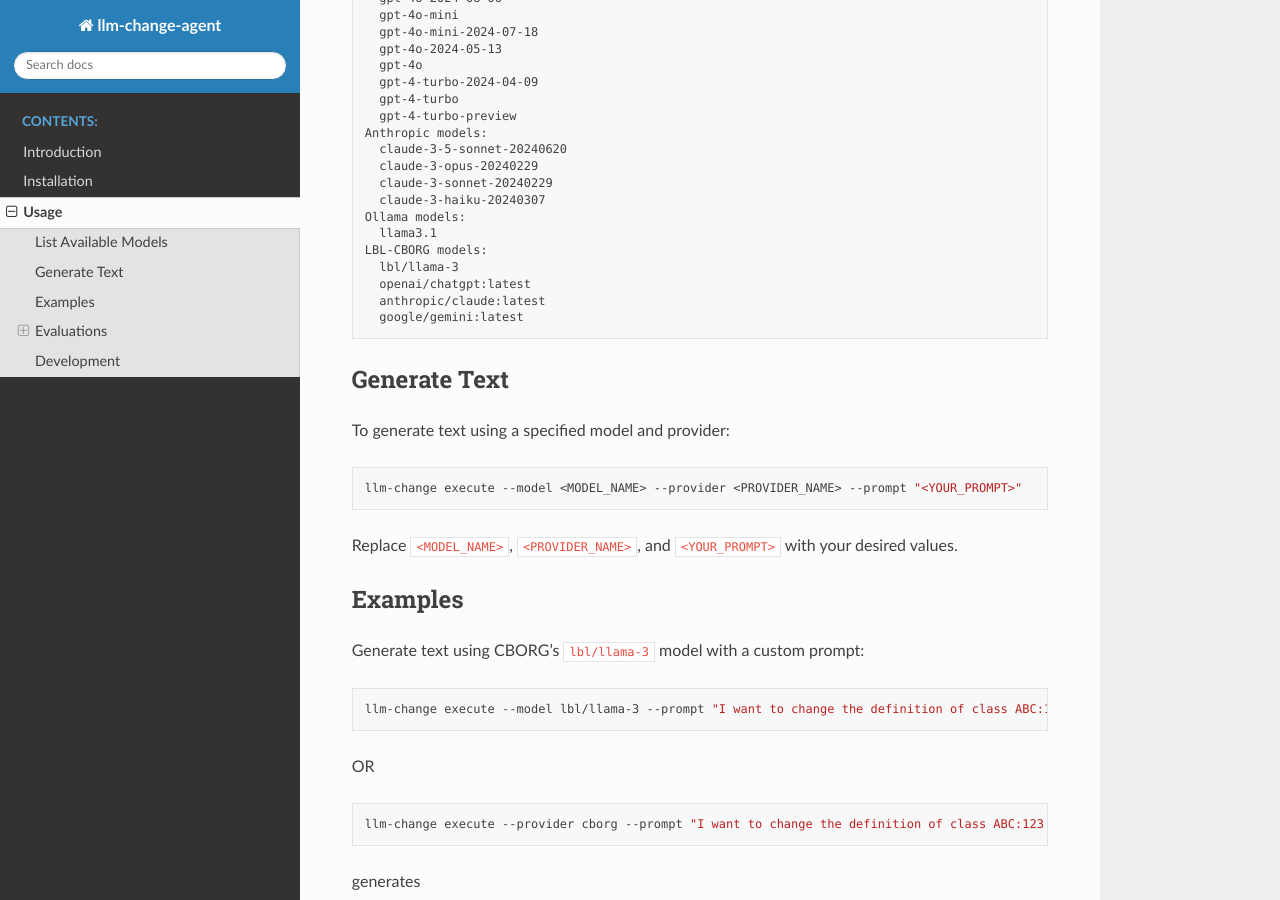
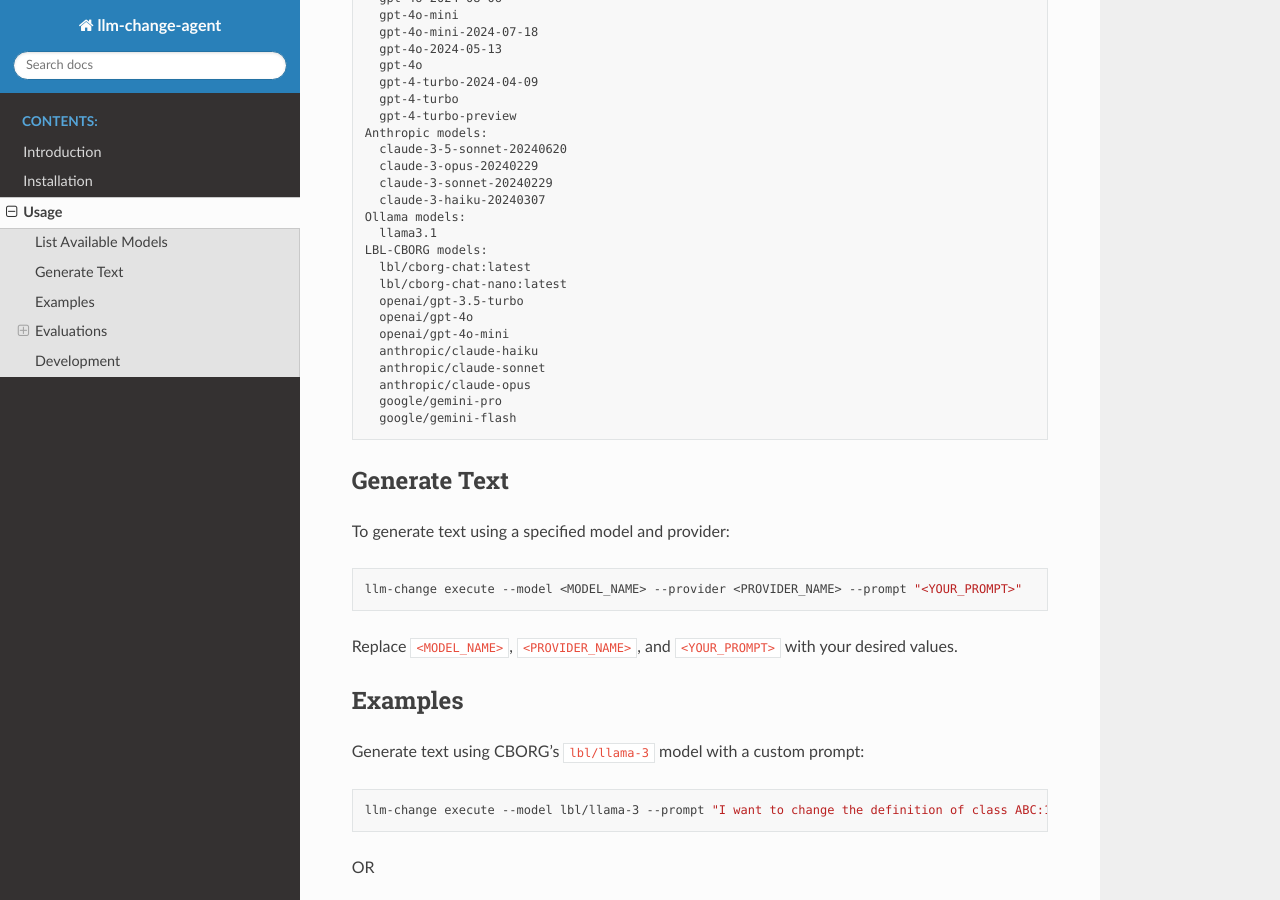
Before and after one commit to hrshdhgd/llm-change-agent, a Sphinx documentation site: the page built from docs/usage.rst, in a window 1280 px wide and 900 px high, scrolled down 385 px. Built offline with Sphinx 7.4.7 and the Read the Docs theme 2.0.0, drawn with Linux system fonts in a browser that asks for light colours; pages that are not in the unit, such as notebooks, are missing from menus.

Commit message:
CBORG models updated

```diff
--- a/docs/usage.rst
+++ b/docs/usage.rst
@@ -31,10 +31,16 @@ To list all available models from supported providers:
     Ollama models:
       llama3.1
     LBL-CBORG models:
-      lbl/llama-3
-      openai/chatgpt:latest
-      anthropic/claude:latest
-      google/gemini:latest
+      lbl/cborg-chat:latest
+      lbl/cborg-chat-nano:latest
+      openai/gpt-3.5-turbo
+      openai/gpt-4o
+      openai/gpt-4o-mini
+      anthropic/claude-haiku
+      anthropic/claude-sonnet
+      anthropic/claude-opus
+      google/gemini-pro
+      google/gemini-flash
 
 Generate Text
 -------------
```
Also changed, not shown: README.md (+10 -4 lines).
